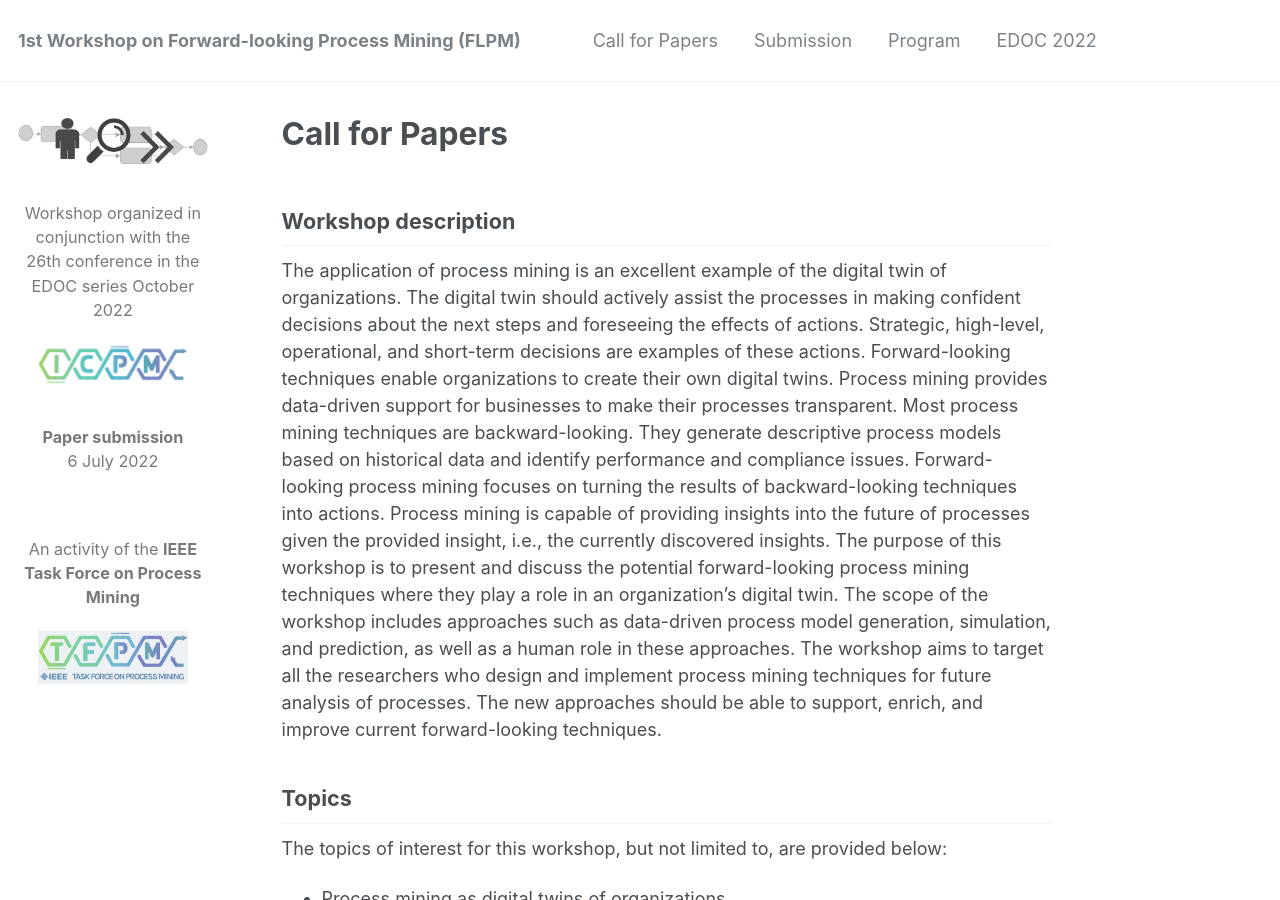
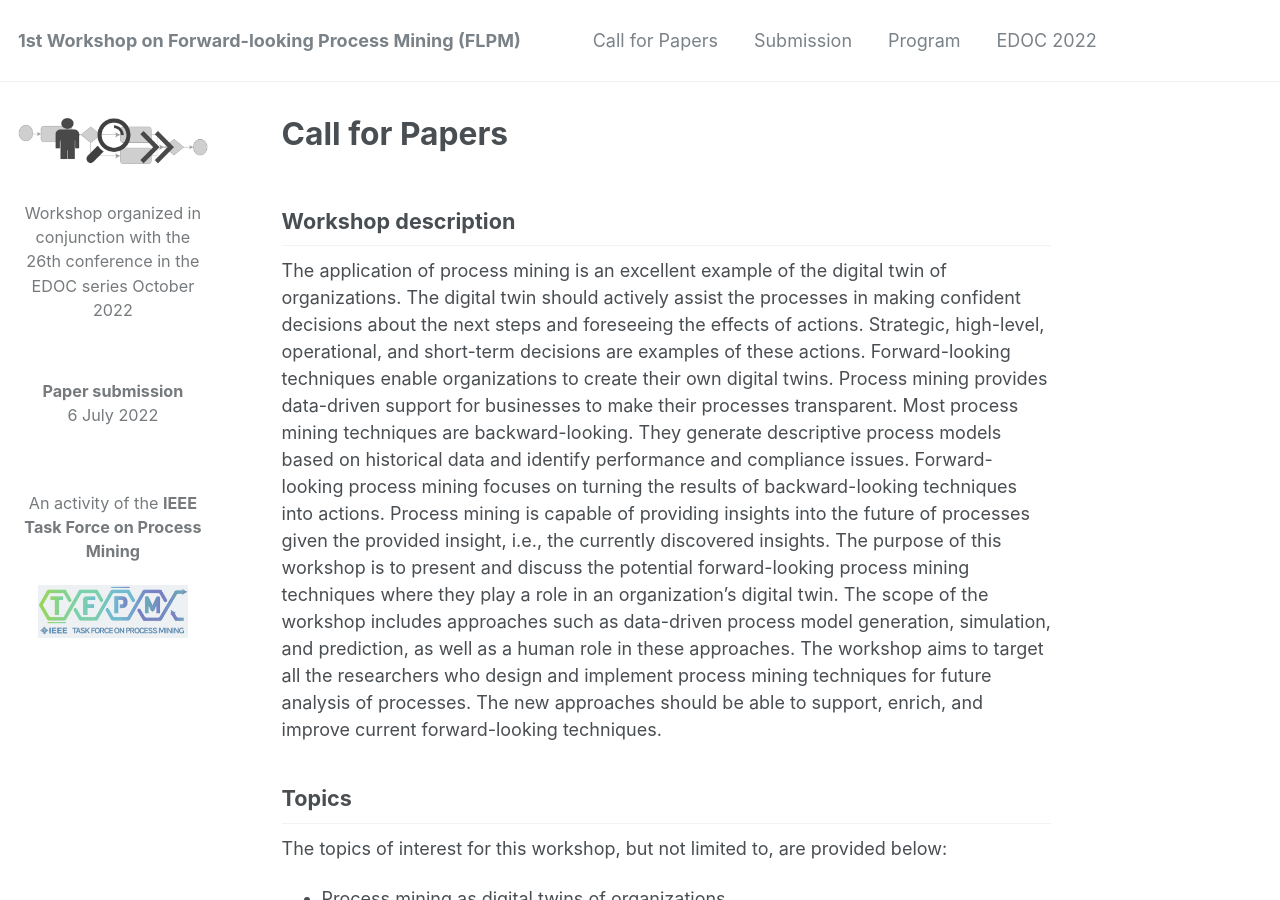
Before and after one commit to flpm-workshop/flpm-workshop.github.io, a Jekyll site: the page built from _pages/about.md, in a window 1280 px wide and 900 px high. Built offline with Jekyll 4.4.1, drawn with Linux system fonts in a browser that asks for light colours.

Commit message:
Update author-profile.html

```diff
--- a/_includes/author-profile.html
+++ b/_includes/author-profile.html
@@ -13,7 +13,7 @@
 
   <div class="author__content" style="text-align: center;">
     <p class="author__bio">Workshop organized in conjunction with the 26th conference in the EDOC series October 2022</p>
-   <a href="http://edocconference.org/2022/"><img src="/images/ICPM_Logo-1024x314-e1558427587186.png" style="width: 150px"></a>
+   <!-- <a href="http://edocconference.org/2022/"><img src="/images/ICPM_Logo-1024x314-e1558427587186.png" style="width: 150px"></a>-->
   </div>
   <br/>
 
```
